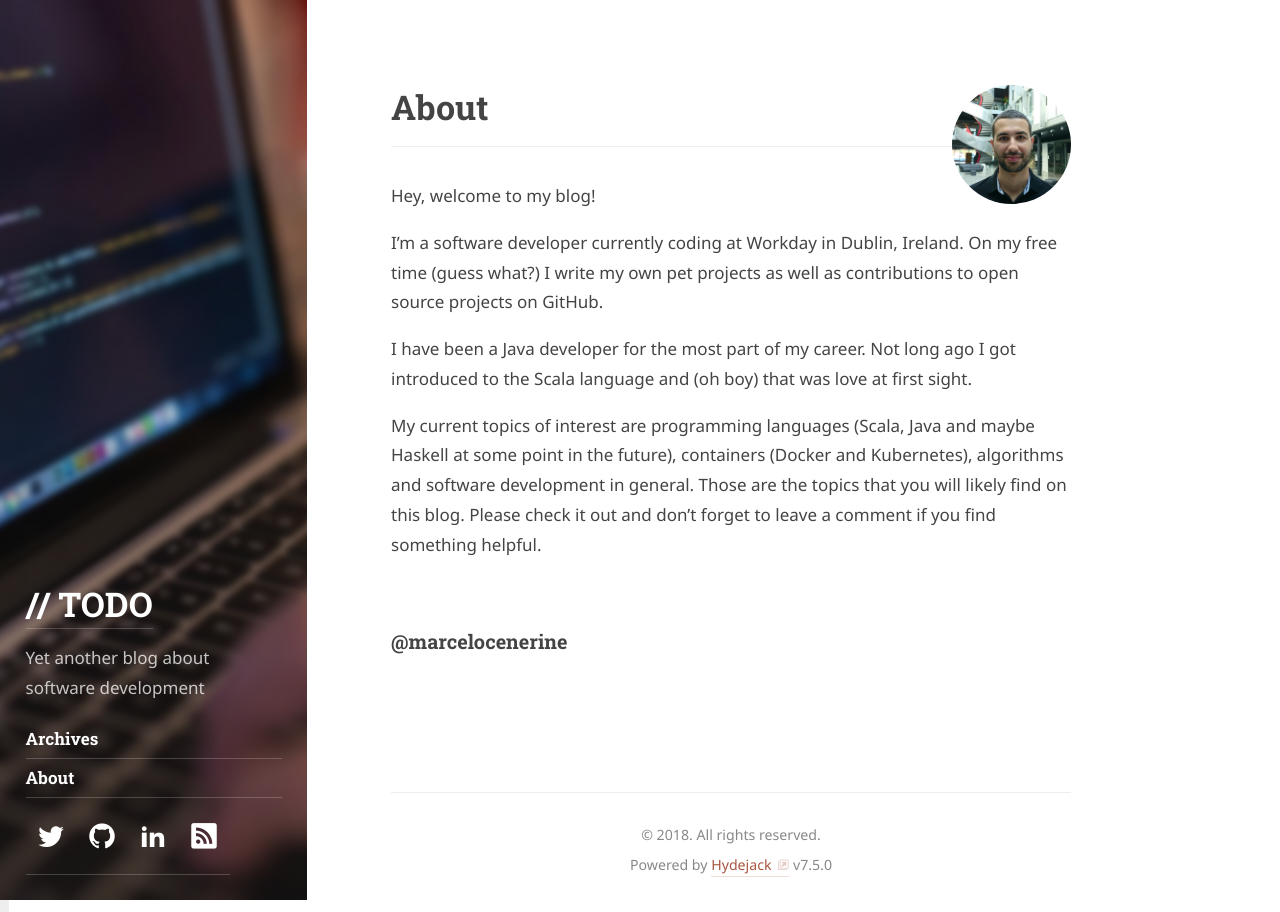
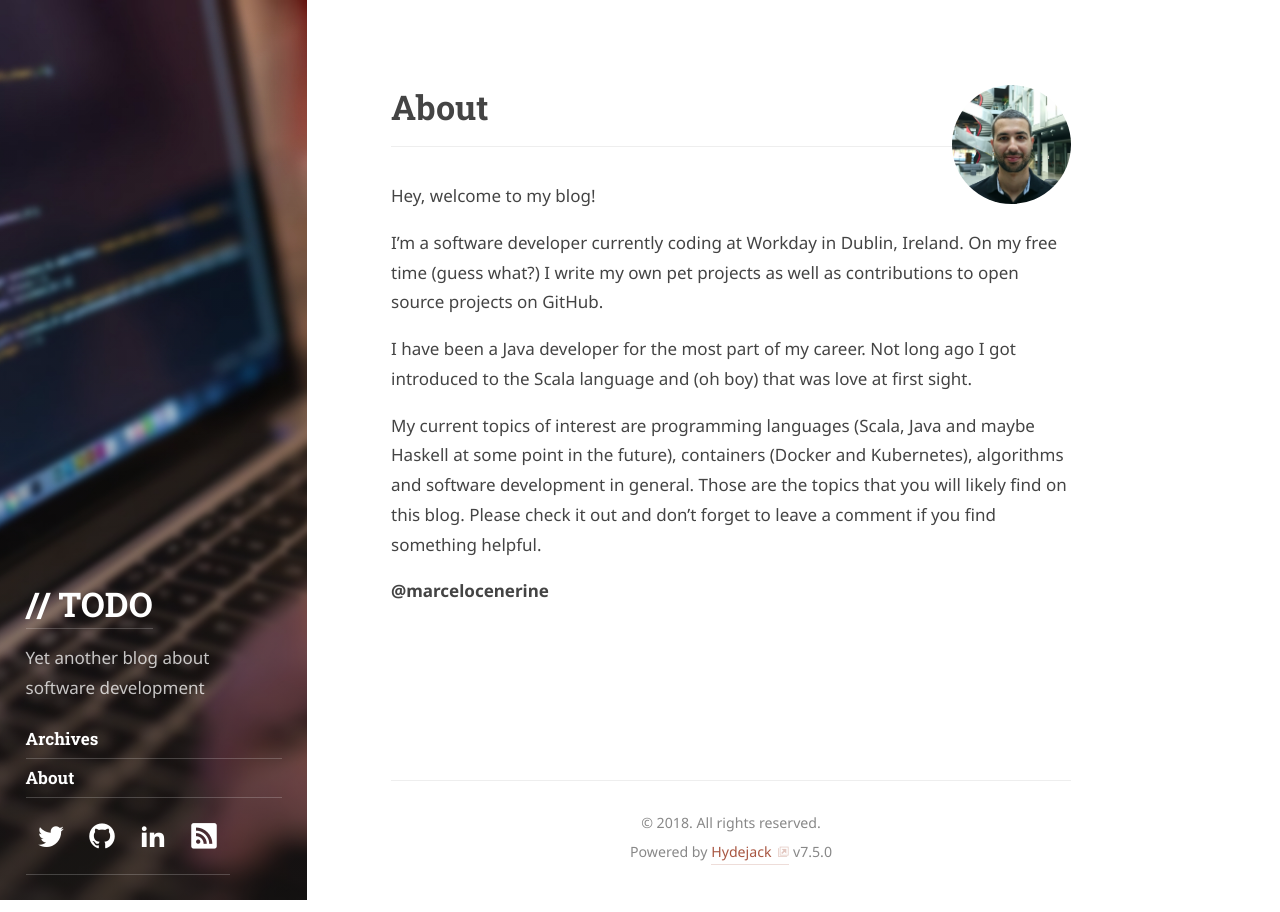
Before and after one commit to marcelocenerine/marcelocenerine.github.io, a Jekyll site: the page built from about.md, in a window 1280 px wide. Built offline with Jekyll 4.4.1, drawn with Linux system fonts in a browser that asks for light colours; some web fonts are replaced.

Commit message:
make signature bold

```diff
--- a/about.md
+++ b/about.md
@@ -17,4 +17,5 @@ and (oh boy) that was love at first sight.
 My current topics of interest are programming languages (Scala, Java and maybe Haskell at some point in the future),
 containers (Docker and Kubernetes), algorithms and software development in general. Those are the topics that you will
 likely find on this blog. Please check it out and don't forget to leave a comment if you find something helpful.
-### @marcelocenerine
+
+**@marcelocenerine**
```
